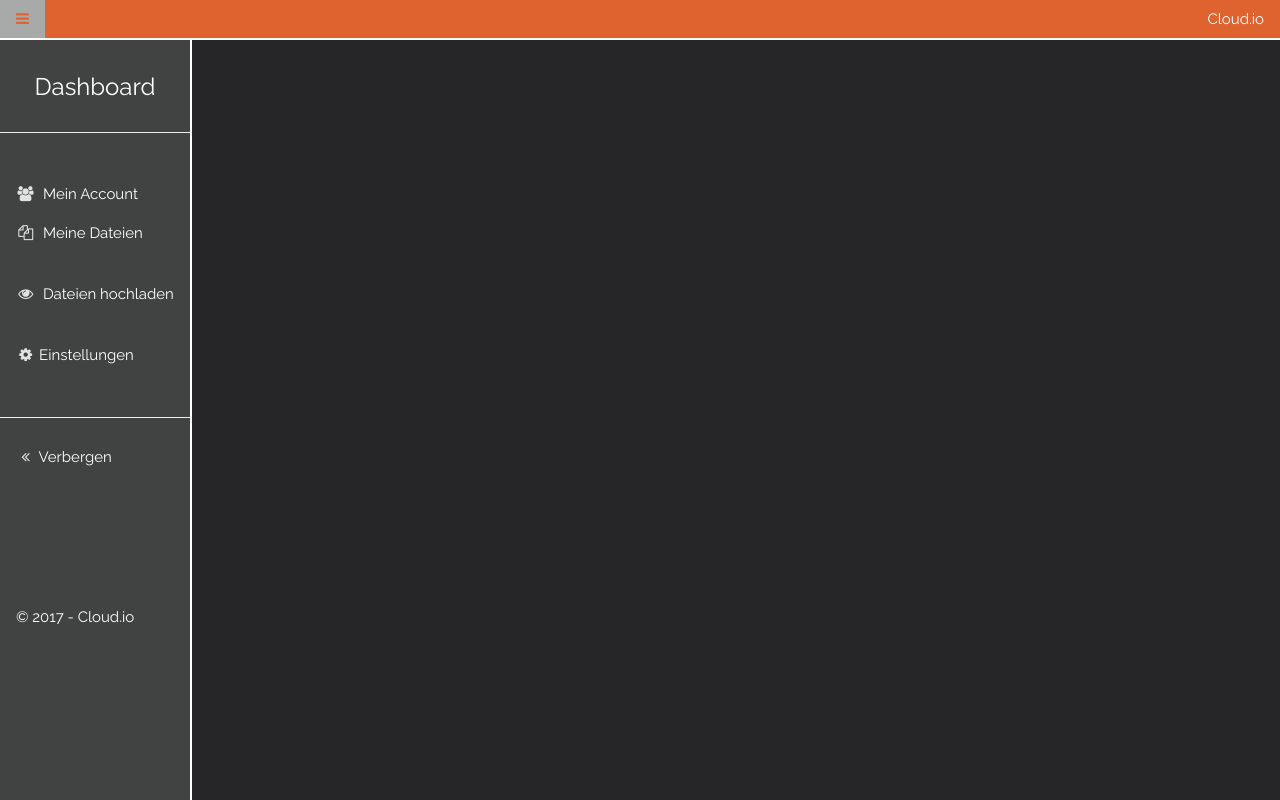
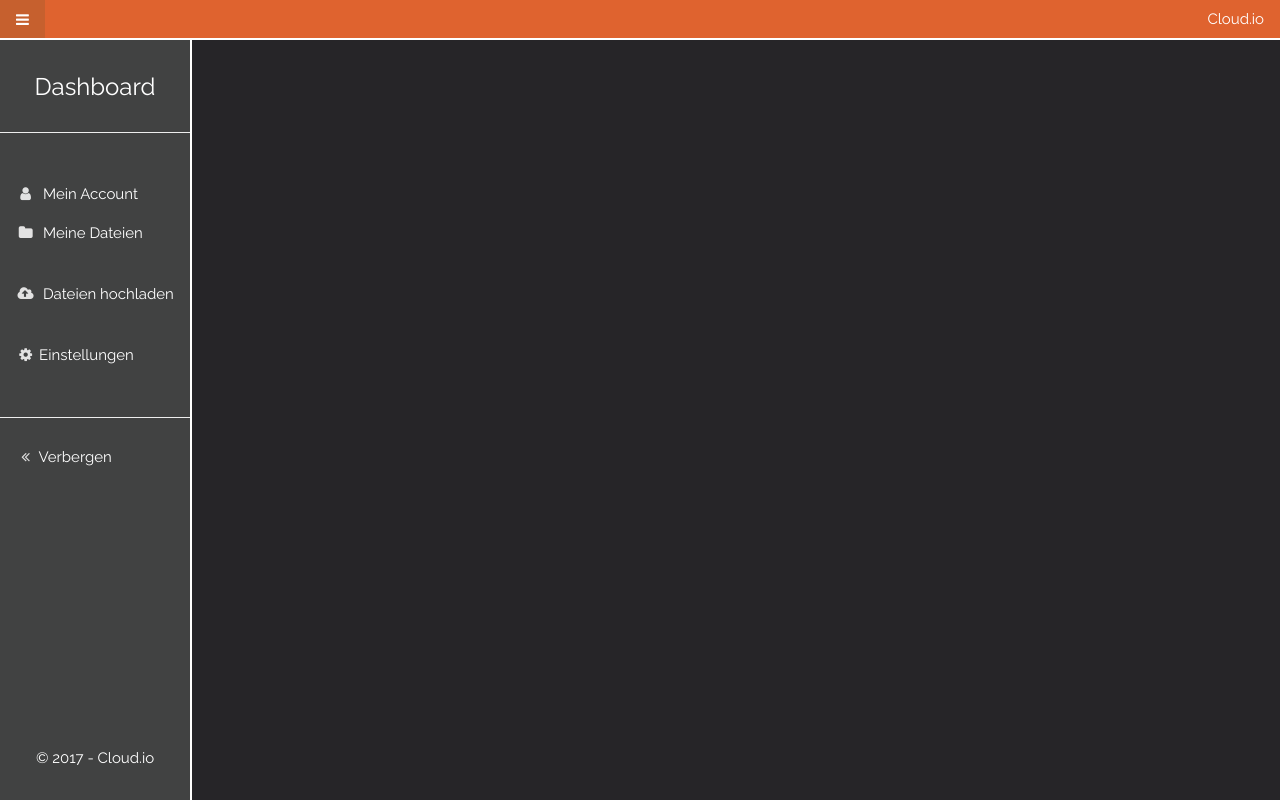
Before and after one commit to zntr1/Cloudio, a PHP site: page /public/index.html in a window 1280 px wide. Run offline with PHP 8.4, Linux system fonts and the light colour scheme; some libraries are stand-ins or nearby versions.

Commit message:
Style updates

```diff
--- a/css/styles.css
+++ b/css/styles.css
@@ -6,7 +6,8 @@ body {
 }
 
 #main{
-    margin-left:300px;
+    position: relative !important;
+    margin-left: 15vw;
     margin-top: 5vh;
     height: 95vh;
 }
@@ -17,13 +18,30 @@ body {
     border-bottom: 2px solid white;
 }
 
+#header button{
+    height: 5vh;
+}
+
+#header button i{
+    color: white !important;
+}
+
+#header button:hover{
+    background-color: #c6602e!important;
+}
+
+
+
 #mySidebar {
     border-right: 2px solid white;
+    top: 5vh;
     height: 95vh;
     background-color: #414242;
     z-index: 3;
     width: 15vw;
     color: #fff !important;
+    position: fixed !important;
+    margin-right: 0;
 }
 
 #mySidebar h5 {
@@ -51,11 +69,11 @@ body {
 
 
 #sidebarFooter{
-    margin-top: 60% !important;
+    position: absolute;
     background-color: inherit;
     color: #fff !important;
-    float:bottom;
-    display:flex;
+    width: 100%;
+    bottom: 0px;
 }
 
 
@@ -77,7 +95,6 @@ body {
 }
 
 #footer{
-    bottom: 0px;
 
 }
 
--- a/public/index.html
+++ b/public/index.html
@@ -20,7 +20,7 @@
 
 <!-- Top container -->
 <div id="header" class="w3-bar w3-top" style="z-index:50">
-    <button class="w3-bar-item w3-button w3-hide-large w3-hover-none w3-hover-text-light-grey" onclick="w3_open();"><i
+    <button class="w3-bar-item w3-button w3-hide-large w3-hover-none header-button" onclick="w3_open();"><i
             class="fa fa-bars"></i>
     </button>
     <span class="w3-bar-item w3-right"><a href="index.html">Cloud.io</a></span>
@@ -37,17 +37,14 @@
 
         <br>
         <a id="menuAccount" onclick="load_accountPage();" class="w3-bar-item w3-button w3-padding"><i
-                class="fa fa-users fa-fw"></i>  Mein Account</a>
+                class="fa fa-user fa-fw"></i>  Mein Account</a>
         <a id="menuData" onclick="load_storagePage();" class="w3-bar-item w3-button w3-padding"><i
-                class="fa fa-files-o fa-fw"></i>
+                class="fa fa-folder fa-fw"></i>
             Meine Dateien</a>
         <br>
         <a id="menuPermission" onclick="load_permissionsPage();" class="w3-bar-item w3-button w3-padding "><i
-                class="fa fa-eye fa-fw"></i>
+                class="fa fa-cloud-upload fa-fw"></i>
             Dateien hochladen</a>
-        <!--<a id="menuPremium" onclick="load_premiumPage();" class="w3-bar-item w3-button w3-padding"><i-->
-                <!--class="fa fa-diamond fa-fw"></i> -->
-            <!--Premium</a>-->
         <br>
         <a id="menuSettings" onclick="load_settingsPage();" class="w3-bar-item w3-button w3-padding"><i class="fa fa-cog fa-fw"></i>  Einstellungen</a><br>
         <hr>
@@ -83,7 +80,7 @@
                 mySidebar.style.display = 'none';
 //                overlayBg.style.display = "none";
             } else {
-                mainContent.style.marginLeft = '300px';
+                mainContent.style.marginLeft = '15vw';
                 mySidebar.style.display = 'block';
 //                overlayBg.style.display = "block";
             }
```
